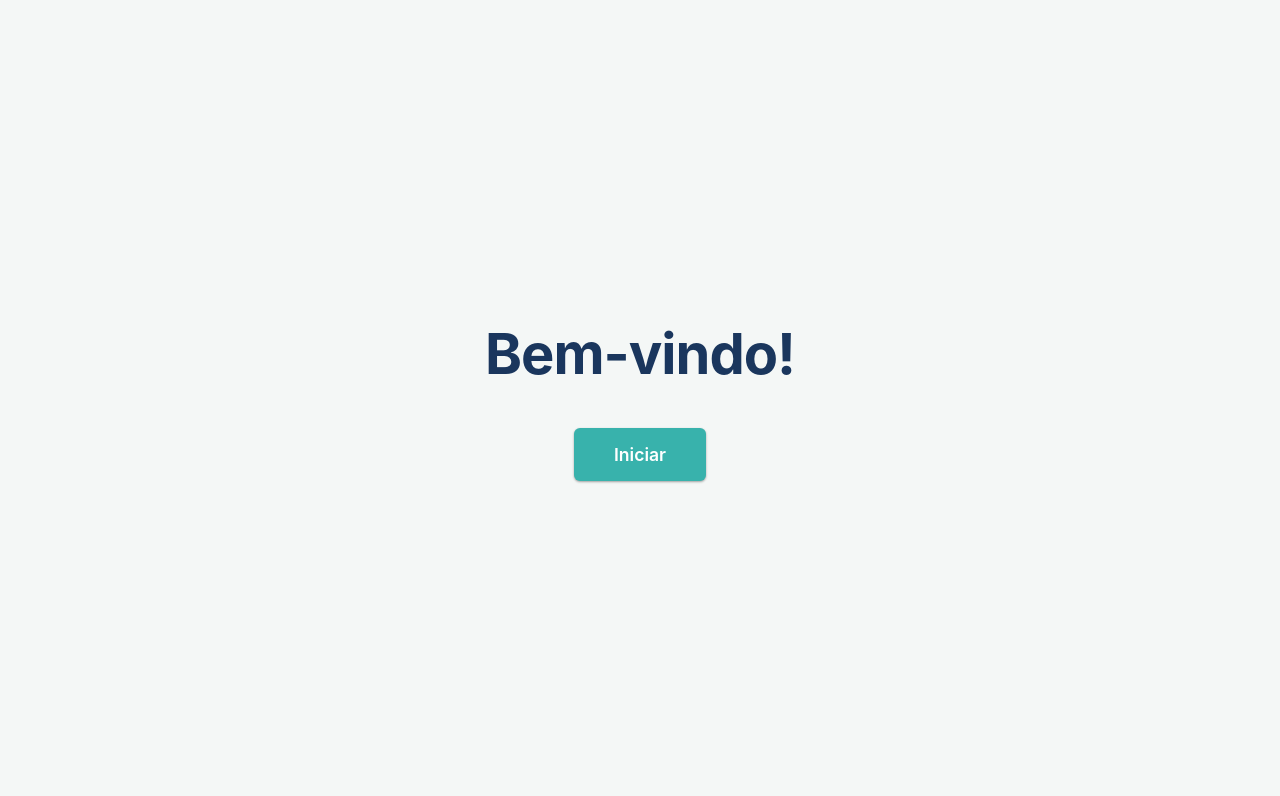
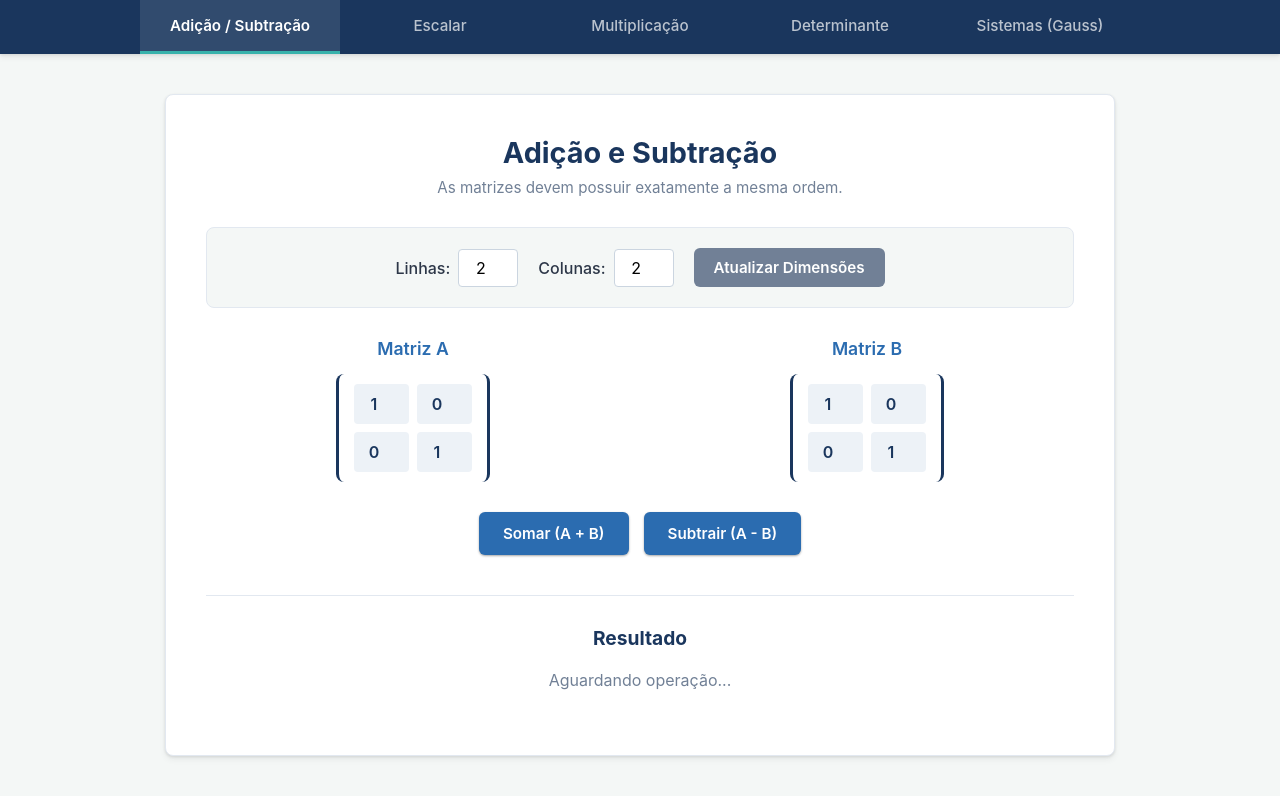
Before and after one commit to pearwaz1n/TrabalhoAngela, a plain HTML site: page index.html in a window 1280 px wide. Drawn offline with Linux system fonts and the light colour scheme.

Commit message:
✨ feat:(init): Remove button to init website

```diff
--- a/index.html
+++ b/index.html
@@ -19,13 +19,7 @@
     </nav>
 
     <main class="main-content" id="main-container">
-
-        <section id="tela-inicio" class="screen welcome-screen active">
-            <h1 class="welcome-title">Bem-vindo!</h1>
-            <button class="btn btn-action" onclick="iniciarApp()">Iniciar</button>
-        </section>
-
-        <section id="tela-basicas" class="screen">
+        <section id="tela-basicas" class="screen active">
             <div class="screen-header">
                 <h2>Adição e Subtração</h2>
                 <p>As matrizes devem possuir exatamente a mesma ordem.</p>
--- a/script.js
+++ b/script.js
@@ -1,16 +1,20 @@
-function iniciarApp() {
-    const telaInicio = document.getElementById('tela-inicio');
-    telaInicio.classList.remove('active');
-    telaInicio.style.display = 'none';
-
+// Executa automaticamente assim que a página e os elementos HTML terminarem de carregar
+window.addEventListener('DOMContentLoaded', () => {
+    // Ajusta o alinhamento do container principal
     document.getElementById('main-container').style.alignItems = 'flex-start';
 
+    // Garante que a barra de navegação fique visível
     document.getElementById('main-nav').style.display = 'flex';
 
+    // Seleciona o primeiro botão da navbar (Adição / Subtração) e ativa a tela dele
     const primeiroBotaoNav = document.querySelectorAll('.nav-btn')[0];
-    openScreen('tela-basicas', primeiroBotaoNav);
-}
+    if (primeiroBotaoNav) {
+        primeiroBotaoNav.classList.add('active'); // Deixa o botão destacado
+        initScreen('bas'); // Inicializa o grid de matrizes da primeira tela
+    }
+});
 
+// Daqui para baixo, o seu código continua exatamente igual (Class Matriz, openScreen, etc...)
 class Matriz {
     constructor(dados) {
         this.dados = dados;
```
